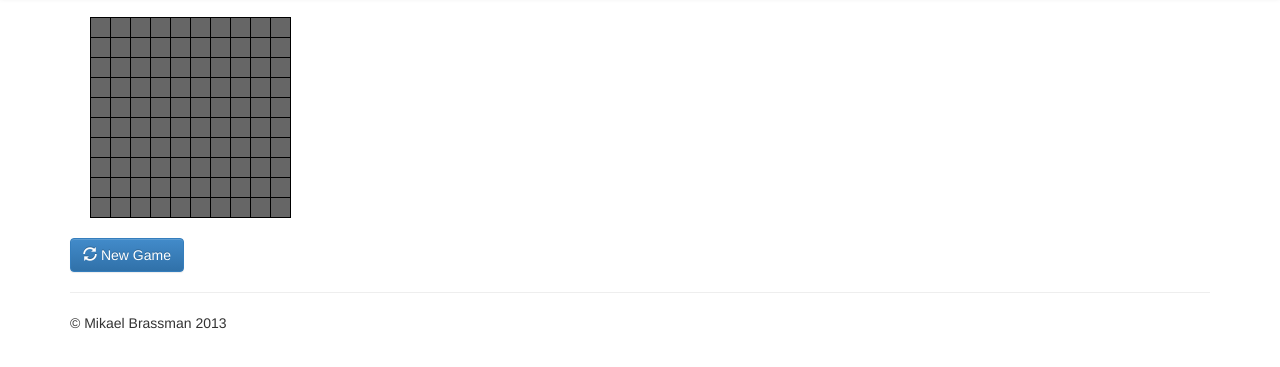
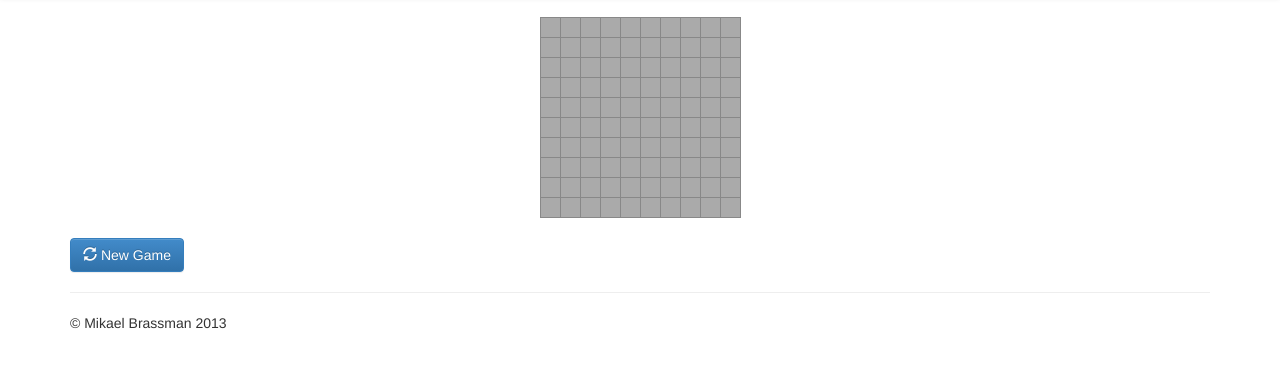
Before and after one commit to AkshatJain2005/minesweeper, a website with bundled scripts: page www/index.html in a window 1280 px wide. Both pictures are taken after a click on the link "Minesweeper". Shown: the part 53-420 px from the top of the page. Built offline with nearby package versions, Linux system fonts and the light colour scheme.

Commit message:
Minor style changes

```diff
--- a/www/css/main.css
+++ b/www/css/main.css
@@ -1,5 +1,14 @@
-
-
-/* ==========================================================================
-   Author's custom styles
-   ========================================================================== */
+  body {
+    padding-top: 50px;
+    padding-bottom: 20px;
+  }
+  .game-area td {
+    height: 20px;
+    width: 20px;
+    border: 1px solid #888;
+  }
+  .game-area {
+    background-color: #aaa;
+    border-collapse: collapse;
+    margin: 20px auto;
+  }
--- a/www/index.html
+++ b/www/index.html
@@ -8,23 +8,6 @@
   <meta name="viewport" content="width=device-width">
 
   <link rel="stylesheet" href="css/bootstrap.min.css">
-  <style>
-  body {
-    padding-top: 50px;
-    padding-bottom: 20px;
-  }
-  .game-area td {
-    height: 20px;
-    width: 20px;
-    background-color: #666;
-    border: 1px solid black;
-  }
-  .game-area {
-    background-color: #555;
-    border-collapse: collapse;
-    margin: 20px;
-  }
-  </style>
   <link rel="stylesheet" href="css/bootstrap-theme.min.css">
   <link rel="stylesheet" href="css/main.css">
 </head>
--- a/www/scripts/game/game.js
+++ b/www/scripts/game/game.js
@@ -19,7 +19,7 @@ define(['zepto', 'random'], function($, r) {
     };
 
     $(document).on('click', '.game-area td', function() {
-        $(this).css('background-color', 'red');
+        $(this).addClass('revealed');
     });
 
     $(document).on('click', '.game-reset', function() {
```
